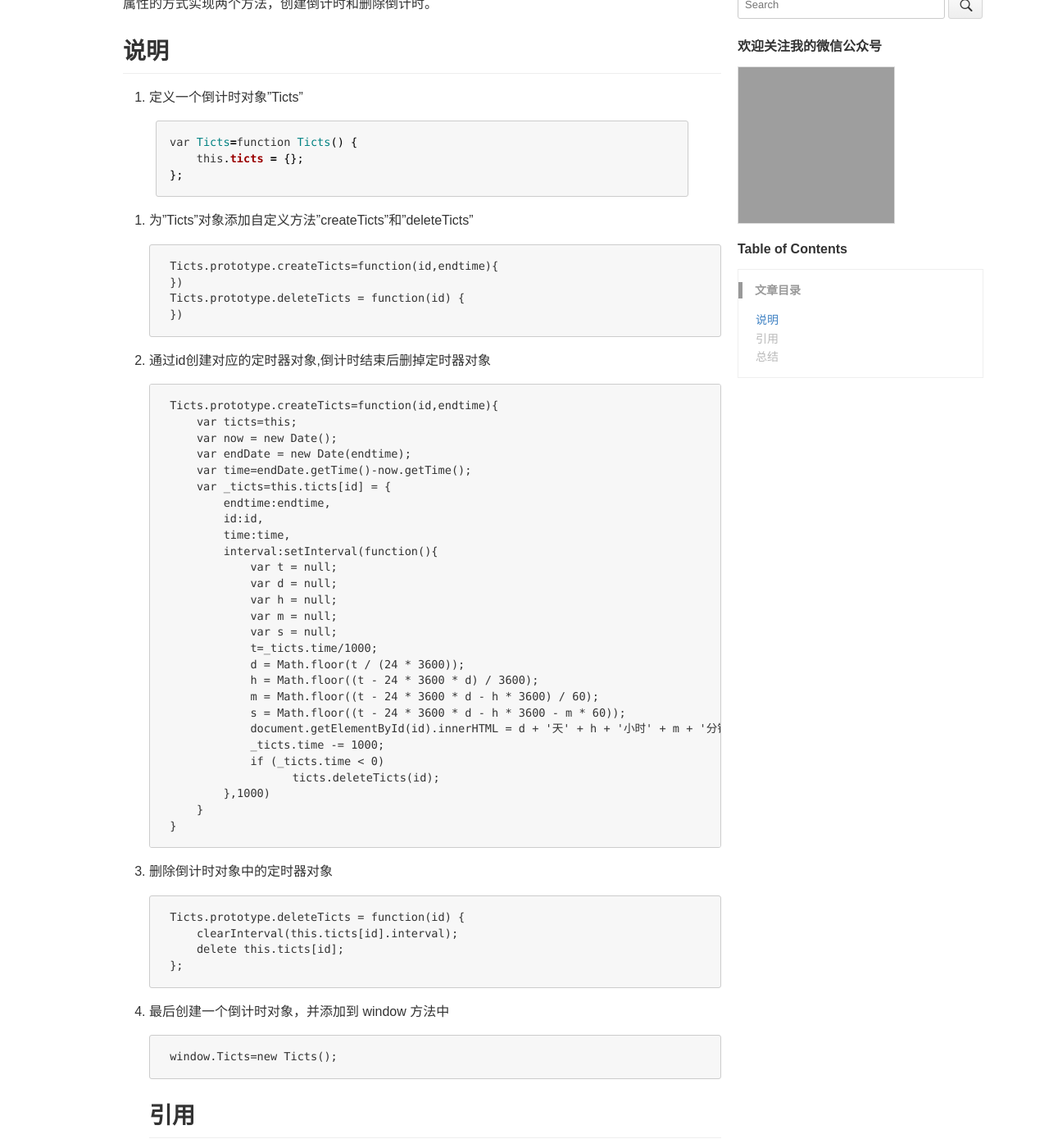
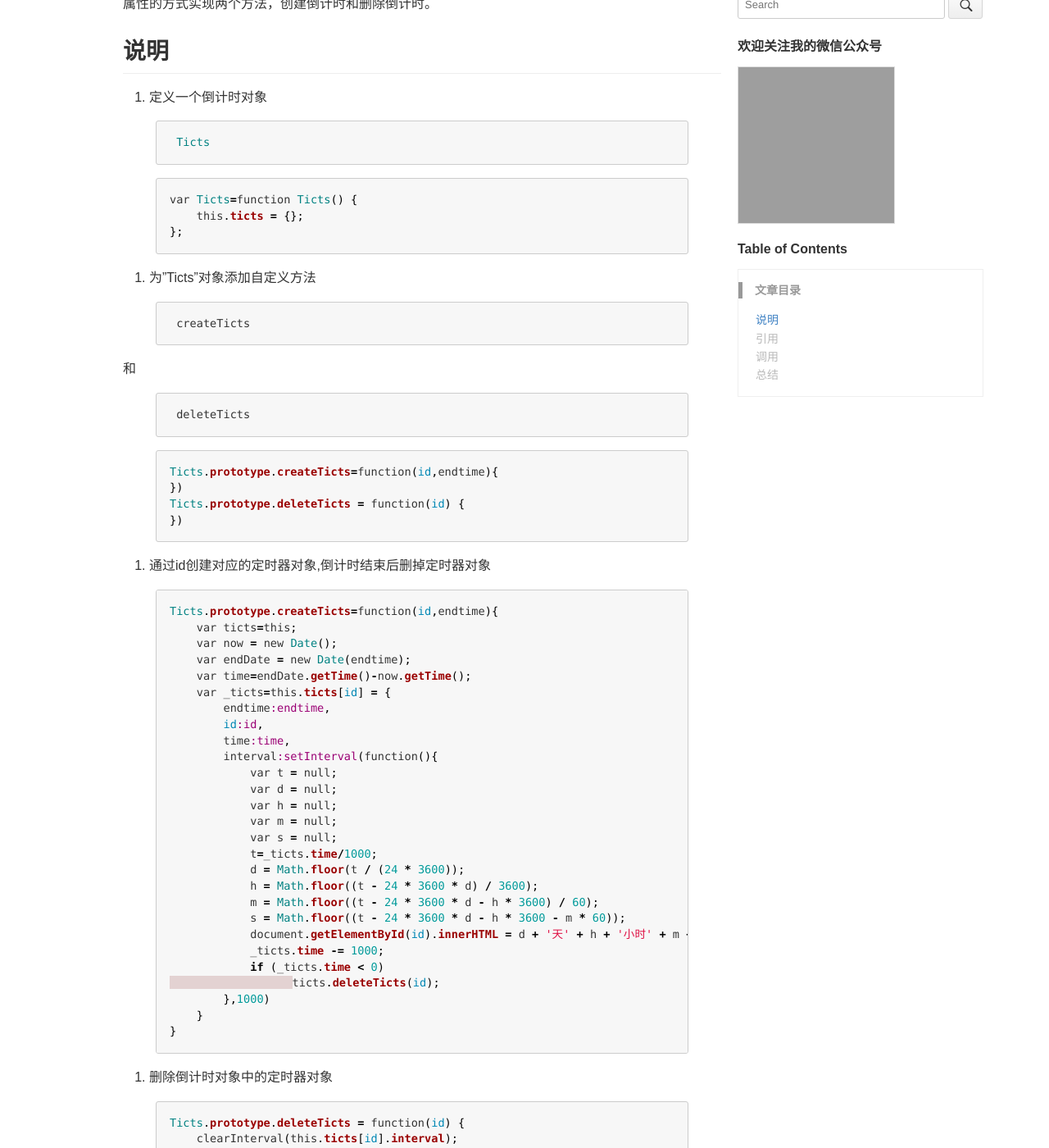
Before and after one commit to khtkjeg/khtkjeg.github.io, a Jekyll site: the page built from _posts/2017-07-12-countdown-js-package.md, in a window 1280 px wide and 1400 px high, scrolled down 279 px. Shown: the whole window at 82% size. Built offline with Jekyll 4.4.1, drawn with Linux system fonts in a browser that asks for light colours; comment, search, counter and statistics services are not loaded; some of the changed text lies outside the part shown; grey boxes are pictures that could not be loaded.

Commit message:
update post

````diff
--- a/_posts/2017-07-12-countdown-js-package.md
+++ b/_posts/2017-07-12-countdown-js-package.md
@@ -10,7 +10,7 @@
 
 ## 说明
 
-1. 定义一个倒计时对象"Ticts"
+1. 定义一个倒计时对象{% highlight ruby %} Ticts {% endhighlight %}
 
 {% highlight ruby %}
 var Ticts=function Ticts() {
@@ -18,63 +18,72 @@
 };
 {% endhighlight %}
 
-2. 为"Ticts"对象添加自定义方法"createTicts"和"deleteTicts"
+2. 为"Ticts"对象添加自定义方法{% highlight ruby %} createTicts {% endhighlight %}和{% highlight ruby %} deleteTicts {% endhighlight %}
 
-	```
-	Ticts.prototype.createTicts=function(id,endtime){
-	})
-	Ticts.prototype.deleteTicts = function(id) {
-	})
-	```
+{% highlight ruby %}
+Ticts.prototype.createTicts=function(id,endtime){
+})
+Ticts.prototype.deleteTicts = function(id) {
+})
+{% endhighlight %}
 3. 通过id创建对应的定时器对象,倒计时结束后删掉定时器对象
 
-	```
-	Ticts.prototype.createTicts=function(id,endtime){
-	    var ticts=this;
-	    var now = new Date();
-	    var endDate = new Date(endtime);
-	    var time=endDate.getTime()-now.getTime();
-	    var _ticts=this.ticts[id] = {
-	        endtime:endtime,
-	        id:id,
-	        time:time,
-	        interval:setInterval(function(){
-	            var t = null;
-	            var d = null;
-	            var h = null;
-	            var m = null;
-	            var s = null;
-	            t=_ticts.time/1000;
-	            d = Math.floor(t / (24 * 3600));
-	            h = Math.floor((t - 24 * 3600 * d) / 3600);
-	            m = Math.floor((t - 24 * 3600 * d - h * 3600) / 60);
-	            s = Math.floor((t - 24 * 3600 * d - h * 3600 - m * 60));
-	            document.getElementById(id).innerHTML = d + '天' + h + '小时' + m + '分钟' + s + '秒';
-	            _ticts.time -= 1000;
-	            if (_ticts.time < 0)
-	　　　　　　　　　　　ticts.deleteTicts(id);
-	        },1000)
-	    }
-	}
-	```
+{% highlight ruby %}
+Ticts.prototype.createTicts=function(id,endtime){
+    var ticts=this;
+    var now = new Date();
+    var endDate = new Date(endtime);
+    var time=endDate.getTime()-now.getTime();
+    var _ticts=this.ticts[id] = {
+        endtime:endtime,
+        id:id,
+        time:time,
+        interval:setInterval(function(){
+            var t = null;
+            var d = null;
+            var h = null;
+            var m = null;
+            var s = null;
+            t=_ticts.time/1000;
+            d = Math.floor(t / (24 * 3600));
+            h = Math.floor((t - 24 * 3600 * d) / 3600);
+            m = Math.floor((t - 24 * 3600 * d - h * 3600) / 60);
+            s = Math.floor((t - 24 * 3600 * d - h * 3600 - m * 60));
+            document.getElementById(id).innerHTML = d + '天' + h + '小时' + m + '分钟' + s + '秒';
+            _ticts.time -= 1000;
+            if (_ticts.time < 0)
+　　　　　　　　　　　ticts.deleteTicts(id);
+        },1000)
+    }
+}
+{% endhighlight %}
 4. 删除倒计时对象中的定时器对象
 
-	```
-	Ticts.prototype.deleteTicts = function(id) {
-	    clearInterval(this.ticts[id].interval);
-	    delete this.ticts[id];
-	};
-	```
+{% highlight ruby %}
+Ticts.prototype.deleteTicts = function(id) {
+    clearInterval(this.ticts[id].interval);
+    delete this.ticts[id];
+};
+{% endhighlight %}
 5. 最后创建一个倒计时对象，并添加到 window 方法中
 
-	```
-	window.Ticts=new Ticts();
-	```
+{% highlight ruby %}
+window.Ticts=new Ticts();
+{% endhighlight %}
+
 ## 引用
 
-	```
+{% highlight ruby %}
 	<script src="tick.js"></script>
-	```
+{% endhighlight %}
+
+## 调用
+
+{% highlight ruby %}
+Ticts.createTicts("daojishi1","2017-07-12 21:20:20");
+Ticts.createTicts("daojishi2","2017-07-12 21:30:12");
+{% endhighlight %}
+
 ## 总结
 
 	通过简单的实例熟悉了 javascript 中自定义属性的创建，"this"指针指向关系等知识点。
````
